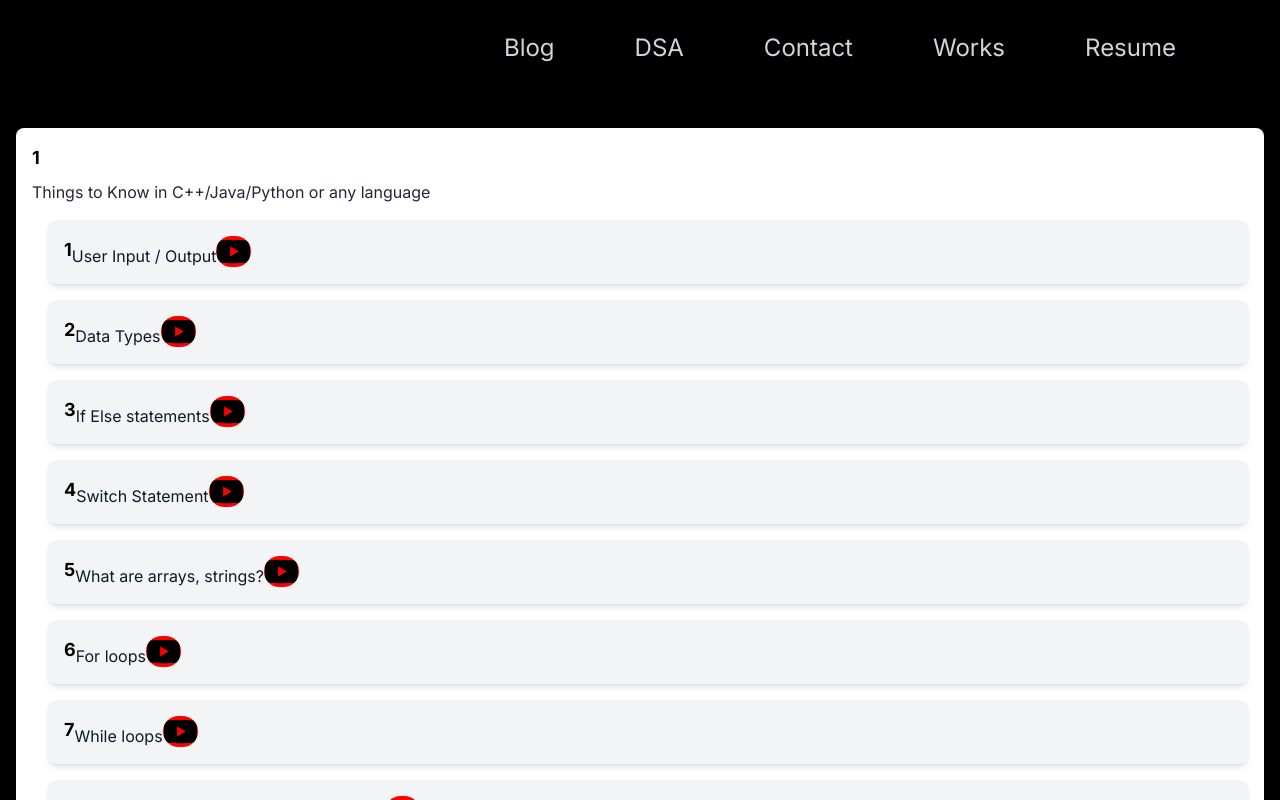
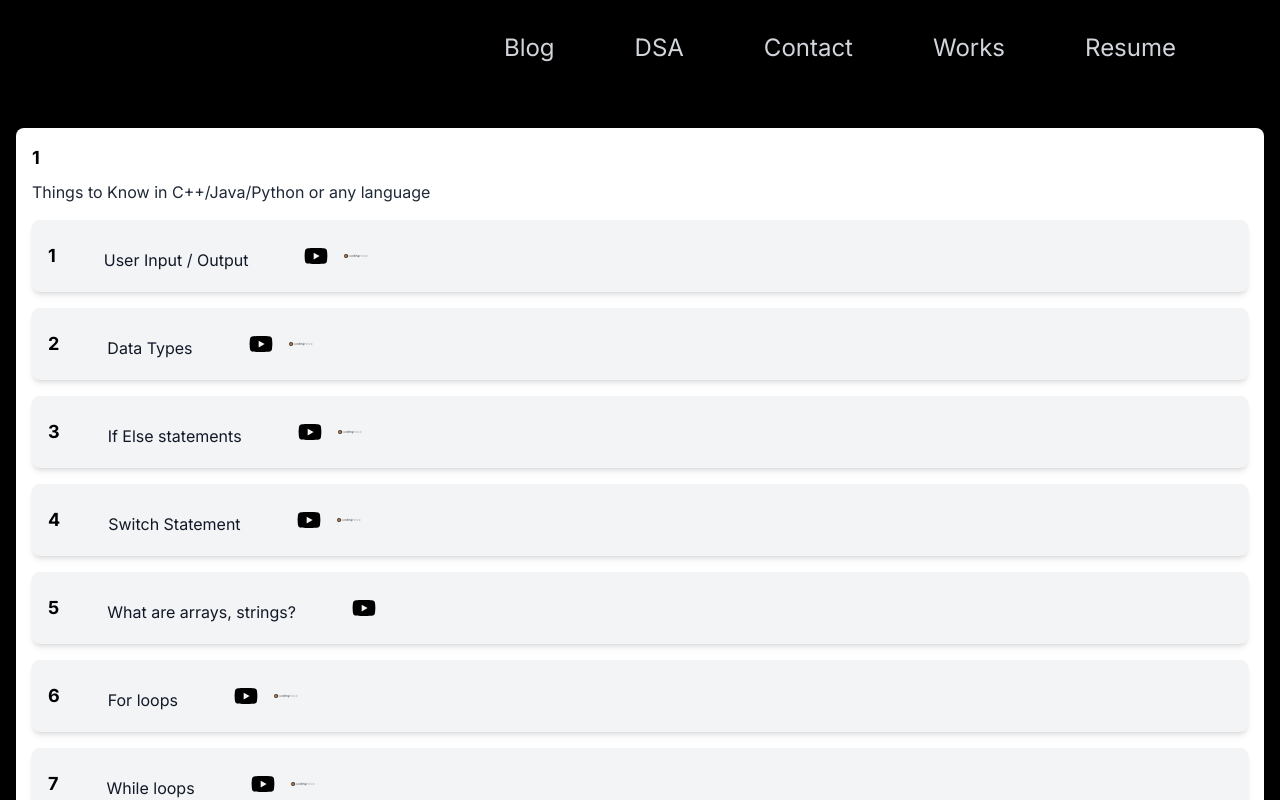
Before and after one commit to shubham21155102/portfolio, a Next.js app in the folder apps/web/: page /progress/1 in a window 1280 px wide. Built offline with nearby package versions, Linux system fonts and the light colour scheme.

Commit message:
add some spacing

```diff
--- a/apps/web/app/progress/[slug]/page.tsx
+++ b/apps/web/app/progress/[slug]/page.tsx
@@ -4,6 +4,7 @@ import Link from "next/link";
 import Header from "../../Header";
 import Footer from "../../Footer";
 import Image from "next/image";
+
 const IndividualTopics = (props: any) => {
   const slug = props.params.slug;
 
@@ -14,33 +15,49 @@ const IndividualTopics = (props: any) => {
         <div className="flex-grow px-4 py-8">
           {dsaData.data[slug - 1]?.sub_steps.map((item, index) => {
             return (
-              <div
-                key={index}
-                className="bg-white rounded-lg shadow-md p-4 mb-8"
-              >
+              <div key={index} className="bg-white rounded-lg shadow-md p-4 mb-8">
                 <h2 className="text-lg font-bold text-black">{item.sl_no}</h2>
                 <p className="mt-2 text-gray-800">{item.title}</p>
                 <div className="mt-4">
                   {item.topics.map((topic, index) => {
                     return (
-                      <div
-                        key={index}
-                        className="bg-gray-100 rounded-lg shadow-md p-4 mb-4 ml-4 flex"
-                      >
-                        <h3 className="text-lg font-bold text-black">
-                          {topic.sl_no_a2z}
-                        </h3>
-                        <p className="mt-2 text-gray-900">{topic.title}</p>
-                        <Link href={`${topic.yt_link}`}>
+                      <div key={index} className="relative bg-gray-100 rounded-lg shadow-md mb-4">
+                        <div className="p-4 flex items-center">
+                          <h3 className="text-lg font-bold text-black mr-2">{topic.sl_no_a2z}</h3>
+                          <p className="mt-2 text-gray-900 mr-2 px-10">{topic.title}</p>
+                          <Link href={`${topic.yt_link}`} passHref>
                             <Image
-                            style={{ backgroundColor: "red" }}
                               src={"/youtube.svg"}
-                            alt="Picture of the author"
+                              alt="YouTube Link"
                               width={35}
                               height={35}
-                            className="rounded-full"
+                              className="rounded-full px-2 size-10"
                             />
                           </Link>
+                          <p className="mt-2 text-gray-900 mr-2 hidden absolute top-0 left-full bg-white p-2 shadow-lg rounded-lg border border-gray-200 pointer-events-none opacity-0 transition-opacity duration-200 group-hover:opacity-100 ">{topic.tags}</p>
+                          {topic.p1_link && (
+                            <Link href={`${topic.p1_link}`} target="__blank">
+                              <Image
+                                src={"/cn.svg"}
+                                alt="Link 1"
+                                width={50}
+                                height={100}
+                                className="rounded-full px-2 size-10"
+                              />
+                            </Link>
+                          )}
+                          {topic.p2_link && (
+                            <Link href={`${topic.p2_link}`} target="__blank">
+                              <Image
+                                src={"/leetcode.png"}
+                                alt="Link 2"
+                                width={25}
+                                height={25}
+                                className="rounded-full px-2 size-10"
+                              />
+                            </Link>
+                          )}
+                        </div>
                       </div>
                     );
                   })}
```
Also changed, not shown: apps/web/public/cn.svg (added), apps/web/public/leetcode.png (added). Lines whose indentation alone changed are shown as unchanged.
